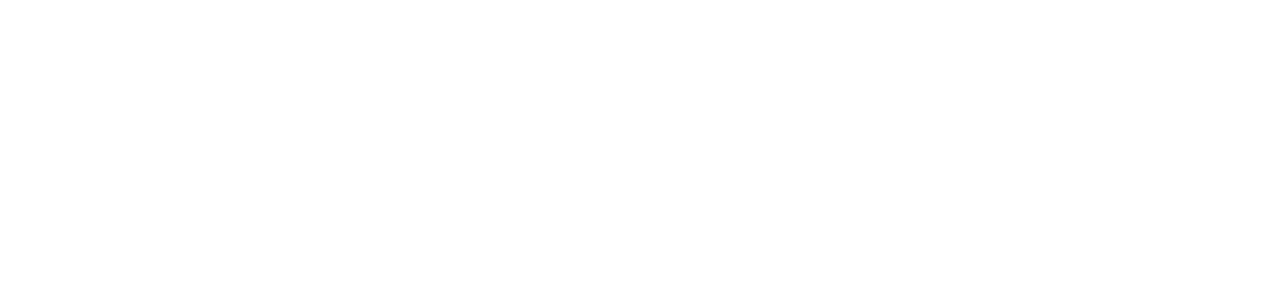
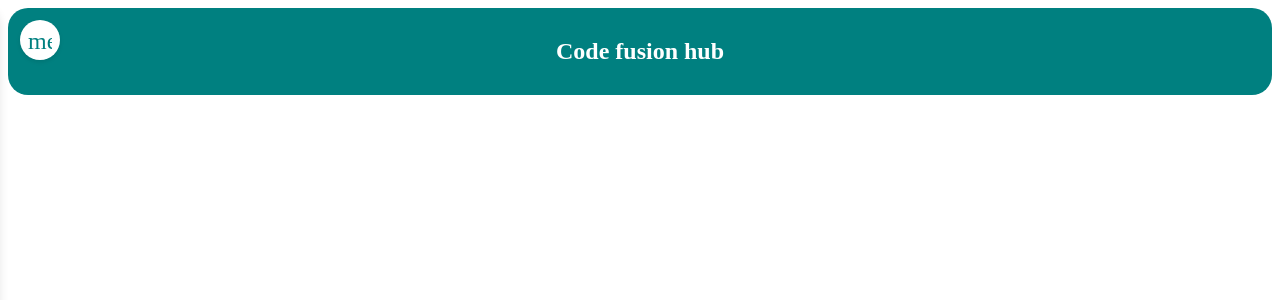
Before and after one commit to randriamiharyDani/budget-planner, an Angular app: page /budget-planner/side-nav in a window 1280 px wide. Before the commit this address led to /. Shown: the top 300 px of the page. Built offline with nearby package versions, Linux system fonts and the light colour scheme.

Commit message:
feature : logique side-nav et route

```diff
--- a/src/app/app.routes.ts
+++ b/src/app/app.routes.ts
@@ -2,6 +2,7 @@
 import { HomePageComponent } from './home-page/home-page.component';
 import { BudgerPlannerComponent } from './budger-planner/budger-planner.component';
 import { LoginComponent } from './budger-planner/login/login.component';
+import { SideNavComponent } from './budger-planner/side-nav/side-nav.component';
 
 export const routes: Routes = [
   {
@@ -16,6 +17,11 @@
         path: 'login',
         component: LoginComponent,
       },
+      {
+        path: 'side-nav',
+        component : SideNavComponent
+      },
+
     ],
   },
 ];
--- a/src/app/budger-planner/budger-planner.component.ts
+++ b/src/app/budger-planner/budger-planner.component.ts
@@ -1,11 +1,15 @@
+import { CommonModule } from '@angular/common';
 import { Component } from '@angular/core';
+import { MatIconModule } from '@angular/material/icon';
 import { RouterOutlet } from '@angular/router';
 
 @Component({
   selector: 'app-budger-planner',
   standalone: true,
   imports: [
-   RouterOutlet
+   RouterOutlet,
+   CommonModule,
+   MatIconModule
   ],
   templateUrl: './budger-planner.component.html',
   styleUrl: './budger-planner.component.scss'
--- /dev/null
+++ b/src/app/budger-planner/side-nav/side-nav.component.html
@@ -0,0 +1,17 @@
+<div class="navbar">
+    <h2> Code fusion hub </h2>
+</div>
+
+<div class="toggle-button-row" (click)="toggleSlideOut()">
+    <mat-icon>menu</mat-icon>
+</div>
+
+<div class="slide-out-panel" [class.slide-out]="isSlideOut">
+    <div class="slide-out-content">
+        <h3 class="nav">budget planner</h3>
+        <p class="edit-col" (click)="OnDash()" >Dashbord</p>
+        <p class="edit-col" (click)="OnProfil()">Profil</p>
+        <p class="edit-col" (click)="OnHistory()">Prev History</p>
+        <p class="edit-col" (click)="OnLogOut()">Log Out</p>
+    </div>
+</div>
--- /dev/null
+++ b/src/app/budger-planner/side-nav/side-nav.component.scss
@@ -0,0 +1,64 @@
+.navbar {
+  background-color: #008080;
+  padding: 10px 20px;
+  display: flex;
+  justify-content: center;
+  align-items: center;
+  border-radius: 20px;
+  color: #ffffff;
+  font-family: bold;
+}
+.toggle-button-row
+{
+  position: fixed;
+  top: 20px;
+  left: 20px;
+  display: flex;
+  align-items: center;
+  justify-content: center;
+  width: 40px;
+  height: 40px;
+  background-color: #ffffff;
+  border-radius: 50%;
+  cursor: pointer;
+  z-index: 1;
+  box-shadow: 0 2px 4px rgba(0,0 ,0 ,0.1);
+
+  mat-icon{
+    font-size: 24px;
+    color: #008080;
+  }
+}
+.slide-out-panel{
+  position: fixed;
+  top: 7px;
+  left: 0;
+  bottom: 0;
+  width: 250px;
+  background-color: #008080;
+  transition: transition 0.3px ease-out;
+  border-top-right-radius: 20px;
+  border-bottom-left-radius: 2px;
+  box-shadow: 0 0 10px rgba(0,0 ,0 ,0.1);
+}
+.slide-out-panel.slide-out{
+  transform: translateX(-100%);
+  transition: 2s;
+}
+
+.slide-out-content{
+  margin-top: 70px;
+  padding: 20px;
+}
+.edit-col {
+  color :#000;
+  cursor : pointer;
+  font-size: 18px;
+  padding: 10px;
+  border-radius: 10px;
+  background-color: #ffffff;
+  margin-bottom: 10px;
+}
+.edit-col:hover {
+  color: #008080;
+}
--- /dev/null
+++ b/src/app/budger-planner/side-nav/side-nav.component.ts
@@ -0,0 +1,33 @@
+import { Component } from '@angular/core';
+import { MatIconModule } from '@angular/material/icon';
+
+@Component({
+  selector: 'app-side-nav',
+  standalone: true,
+  imports: [MatIconModule],
+  templateUrl: './side-nav.component.html',
+  styleUrl: './side-nav.component.scss'
+})
+export class SideNavComponent {
+
+isSlideOut= true;
+
+  toggleSlideOut(): void{
+    this.isSlideOut = !this.isSlideOut
+  }
+
+  OnDash(): void{
+
+  }
+  OnProfil(): void{
+
+  }
+
+OnHistory() :void {
+
+}
+
+OnLogOut() :void{
+
+}
+}
```
Also changed, not shown: 1 other file (tests, documents, lock files or other folders).
